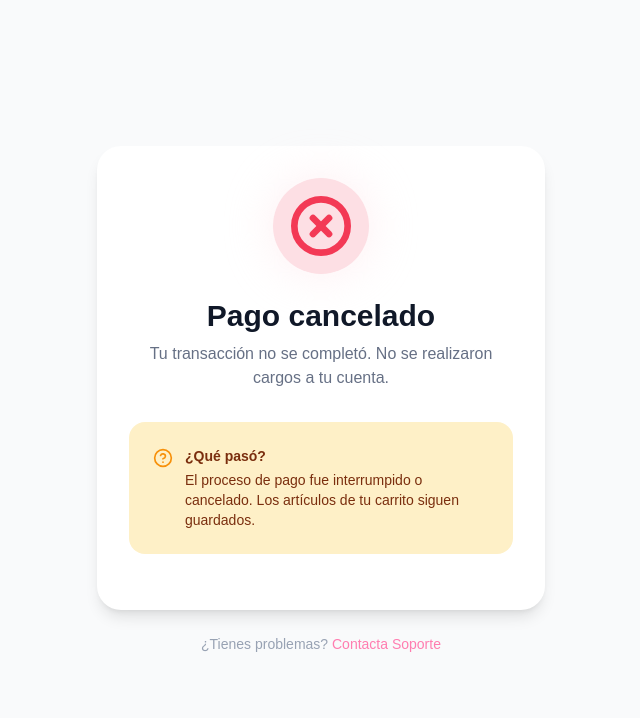
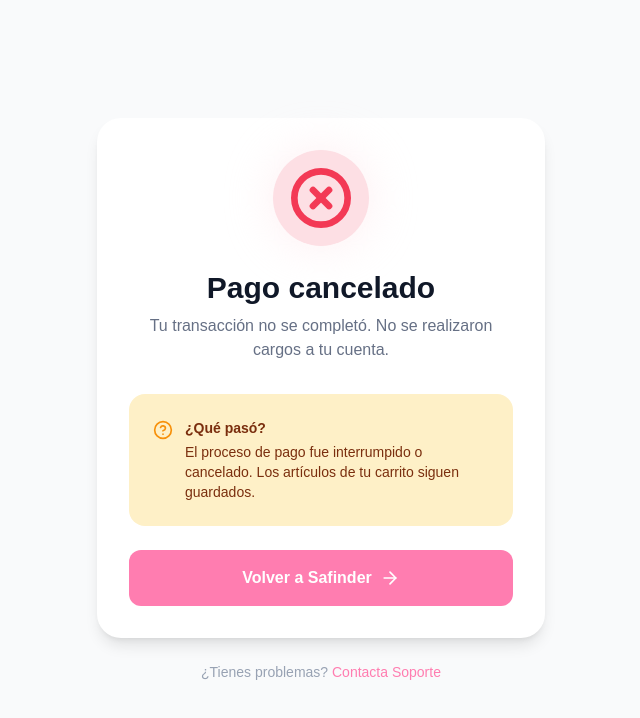
Before and after one commit to Safinder/safinder-website, a Next.js app: page /cancel-payment in a window 1280 px wide. Shown: the top 718 px of the page, without its empty margins (319-959 px from the left). Built offline with nearby package versions, Linux system fonts and the light colour scheme.

Commit message:
Go back to safinder buttton at payment

```diff
--- a/app/cancel-payment/page.tsx
+++ b/app/cancel-payment/page.tsx
@@ -1,5 +1,5 @@
 import React from 'react';
-import { XCircle, ArrowLeft, RefreshCw, HelpCircle } from 'lucide-react';
+import { XCircle, ArrowLeft, RefreshCw, HelpCircle, ArrowRight } from 'lucide-react';
 
 export default function CancelPaymentPage() {
   return (
@@ -39,6 +39,17 @@ export default function CancelPaymentPage() {
               </div>
             </div>
           </div>
+
+           <div>
+          <a
+            href="safinder://home" // This triggers the mobile app
+            className="w-full mt-6 rounded-xl py-4 px-6 font-semibold text-white flex items-center justify-center gap-2 transition-all hover:opacity-90"
+            style={{ backgroundColor: '#ff7db0' }}
+          >
+            Volver a Safinder
+            <ArrowRight className="w-5 h-5" />
+          </a>
+        </div>
 
           {/* Session Details */}
           {/* <div className="rounded-2xl p-6 mb-6" style={{ backgroundColor: '#F9FAFB' }}>
--- a/app/success-payment/page.tsx
+++ b/app/success-payment/page.tsx
@@ -9,9 +9,9 @@ export default function SuccessPaymentPage() {
         <div className="bg-white rounded-3xl shadow-lg p-8 text-center">
           {/* Success Icon */}
           <div className="flex justify-center mb-6">
-              <div className="relative bg-green-100 rounded-full p-4">
-                <CheckCircle className="w-16 h-16" style={{ color: '#12B76A' }} strokeWidth={2.5} />
-              </div>
+            <div className="relative bg-green-100 rounded-full p-4">
+              <CheckCircle className="w-16 h-16" style={{ color: '#12B76A' }} strokeWidth={2.5} />
+            </div>
           </div>
 
           {/* Success Message */}
@@ -68,6 +68,17 @@ export default function SuccessPaymentPage() {
           </button> */}
         </div>
 
+        <div>
+          <a
+            href="safinder://home" // This triggers the mobile app
+            className="w-full mt-6 rounded-xl py-4 px-6 font-semibold text-white flex items-center justify-center gap-2 transition-all hover:opacity-90"
+            style={{ backgroundColor: '#ff7db0' }}
+          >
+            Volver a Safinder
+            <ArrowRight className="w-5 h-5" />
+          </a>
+        </div>
+
         {/* Support Text */}
         <p className="text-center text-sm mt-6" style={{ color: '#98A2B3' }}>
           ¿Necesitas ayuda? <a href="mailto:soporte@safinder.es" className="font-medium" style={{ color: '#ff7db0' }}>Contacta Soporte</a>
```
